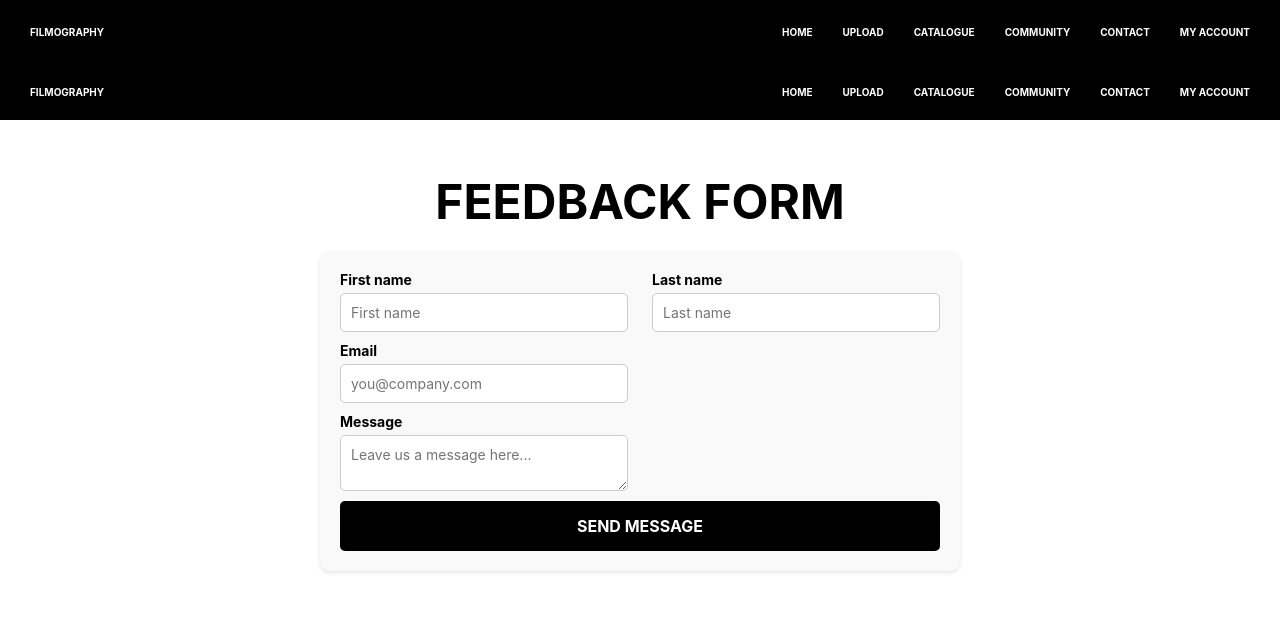
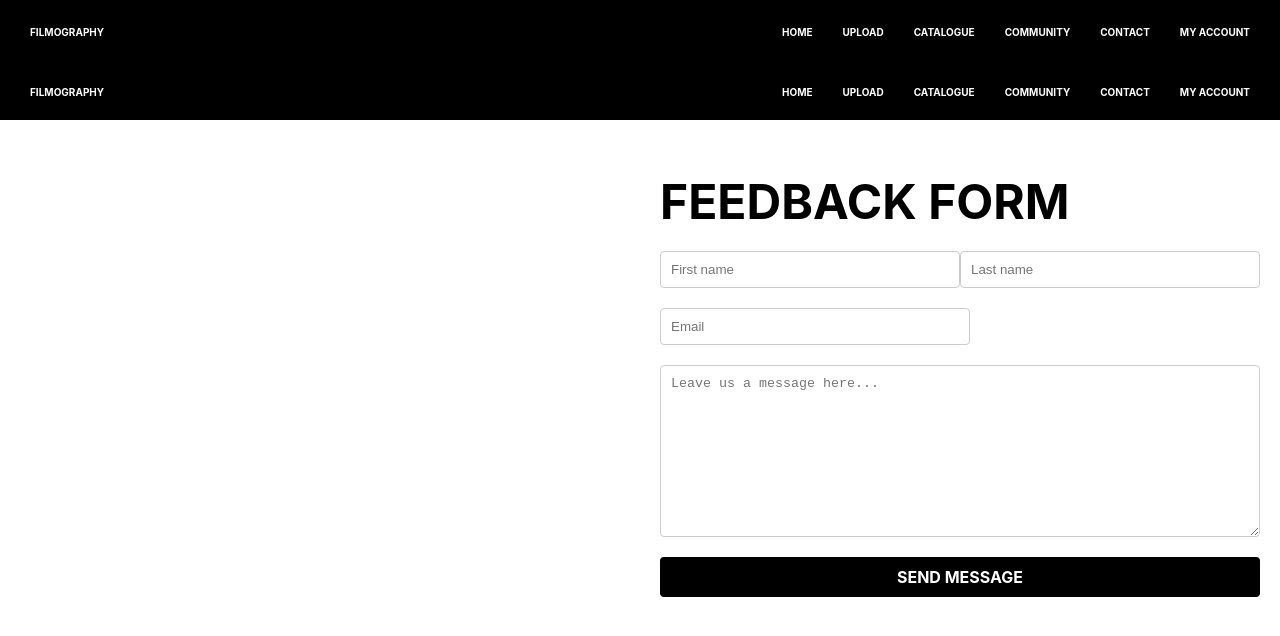
Before and after one commit to nickng9/filmsim, a Next.js app in the folder frontend/: page /contact in a window 1280 px wide. Shown: the top 636 px of the page. Built offline with nearby package versions, Linux system fonts and the light colour scheme.

Commit message:
reformatting contact form

```diff
--- a/frontend/src/app/contact/layout.tsx
+++ b/frontend/src/app/contact/layout.tsx
@@ -1,13 +1,18 @@
 // src/app/contact/layout.tsx
-import '../globals.css';
+import React from 'react';
 import Navbar from '../components/Navbar';
+
+import styles from '../../styles/ContactForm.module.css';
 
 export default function ContactLayout({ children }) {
   return (
     <html lang="en">
+      <head />
       <body>
         <Navbar />
-        {children}
+        <div className={styles.container}>
+          {children}
+        </div>
       </body>
     </html>
   );
--- a/frontend/src/app/contact/page.tsx
+++ b/frontend/src/app/contact/page.tsx
@@ -1,13 +1,20 @@
 // src/app/contact/page.tsx
 import React from 'react';
-import ContactForm from './ContactForm';
 import styles from '../../styles/ContactForm.module.css';
 
 const ContactPage: React.FC = () => {
   return (
-    <div className={styles.container}>
+    <div className={styles.contactFormContainer}>
       <h1 className={styles.title}>FEEDBACK FORM</h1>
-      <ContactForm />
+      <form className={styles.form}>
+        <div className={styles.inputGroup}>
+          <input type="text" placeholder="First name" className={styles.input} />
+          <input type="text" placeholder="Last name" className={styles.input} />
+        </div>
+        <input type="email" placeholder="Email" className={styles.input} />
+        <textarea placeholder="Leave us a message here..." className={styles.textarea}></textarea>
+        <button type="submit" className={styles.button}>Send message</button>
+      </form>
     </div>
   );
 };
--- a/frontend/src/styles/ContactForm.module.css
+++ b/frontend/src/styles/ContactForm.module.css
@@ -1,9 +1,13 @@
-/* src/styles/ContactForm.module.css */
+/* src/app/contact/contact.module.css */
 .container {
     display: flex;
-    flex-direction: column;
-    align-items: center;
+    justify-content: flex-end;
     padding: 20px;
+  }
+
+  .contactFormContainer {
+    width: 100%;
+    max-width: 600px;
   }
 
   .title {
@@ -17,56 +21,38 @@
   .form {
     display: flex;
     flex-direction: column;
-    width: 100%;
-    max-width: 600px;
-    padding: 20px;
-    background-color: #f9f9f9;
-    border-radius: 10px;
-    box-shadow: 0 2px 4px rgba(0, 0, 0, 0.1);
   }
 
-  .formGroup {
+  .inputGroup {
     display: flex;
     justify-content: space-between;
   }
 
-  .inputGroup {
-    display: flex;
-    flex-direction: column;
+  .input {
     width: 48%;
+    padding: 10px;
+    margin-bottom: 20px;
+    border: 1px solid #ccc;
+    border-radius: 4px;
   }
 
-  .inputGroup label {
-    margin-bottom: 5px;
-    font-family: 'Inter', sans-serif;
-    font-size: 14px;
-    font-weight: bold;
+  .textarea {
+    padding: 10px;
+    height: 150px;
+    margin-bottom: 20px;
+    border: 1px solid #ccc;
+    border-radius: 4px;
   }
 
-  .inputGroup input,
-  .inputGroup textarea {
-    padding: 10px;
-    font-family: 'Inter', sans-serif;
-    font-size: 14px;
-    border: 1px solid #ccc;
-    border-radius: 5px;
-    margin-bottom: 10px;
-  }
-
-  .submitButton {
+  .button {
     background-color: black;
     color: white;
     font-family: 'Inter', sans-serif;
     font-size: 16px;
     font-weight: bold;
     text-transform: uppercase;
-    padding: 15px;
+    padding: 10px;
     border: none;
-    border-radius: 5px;
+    border-radius: 4px;
     cursor: pointer;
-    transition: background-color 0.3s ease;
   }
-
-  .submitButton:hover {
-    background-color: #333;
-  }
```
Also changed, not shown: frontend/src/app/contact/ContactForm.tsx (line endings or trailing spaces).
